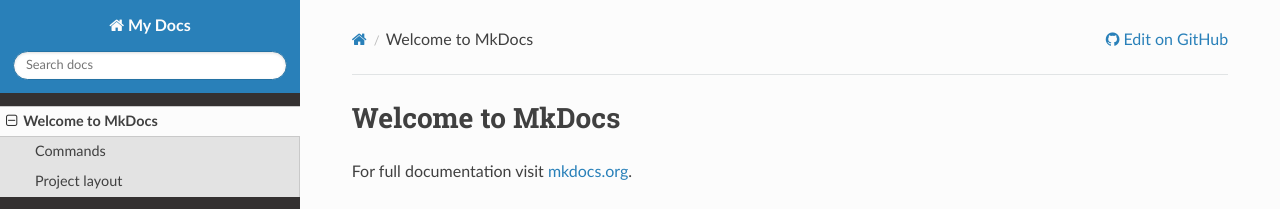
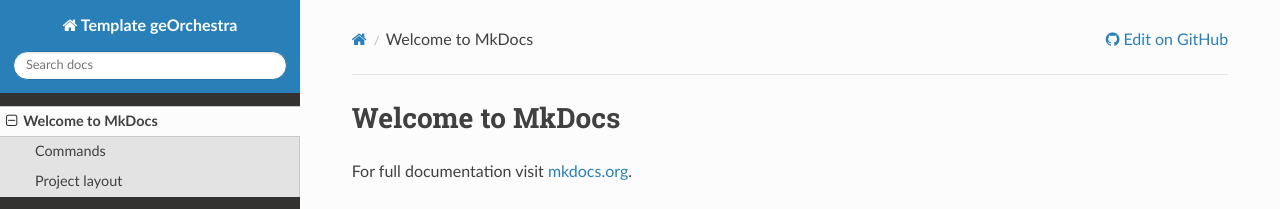
Before and after one commit to georchestra/georchestra_documentation, an MkDocs documentation site: the page built from docs/index.md, in a window 1280 px wide. Shown: the top 209 px of the page. Built offline with MkDocs 1.6.1, drawn with Linux system fonts in a browser that asks for light colours; nearby versions of some CDN libraries.

Commit message:
Update mkdocs.yml

```diff
--- a/mkdocs.yml
+++ b/mkdocs.yml
@@ -1,6 +1,6 @@
-site_name: My Docs
+site_name: Template geOrchestra
 
-repo_url: https://github.com/MaelREBOUX/test-geor-doc
+repo_url: https://github.com/georchestra/georchestra_documentation
 repo_name: GitHub
 
 docs_dir: docs
```
